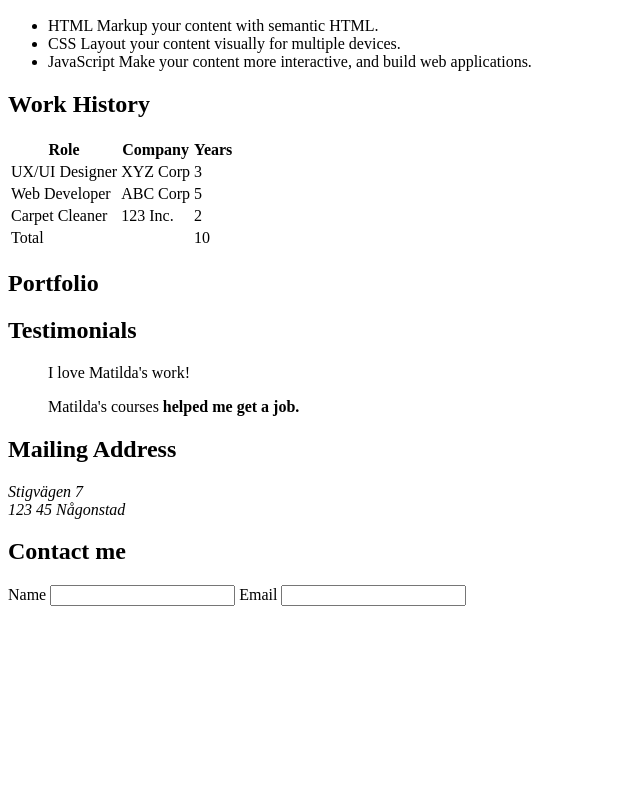
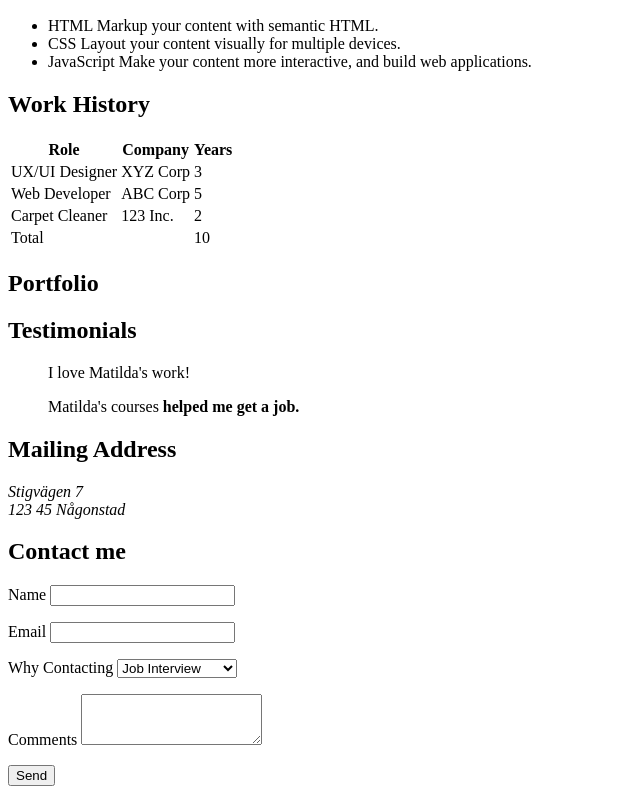
Before and after one commit to MatildaMared/understanding-html-and-css, a plain HTML site: page resume/index.html in a window 1280 px wide. Shown: the part 700-1494 px from the top of the page, without its empty margins (0-640 px from the left). Before the commit the page ends 1314 px from the top, so only its background shows below. Drawn offline with Linux system fonts and the light colour scheme.

Commit message:
add select and textarea input to form

```diff
--- a/resume/index.html
+++ b/resume/index.html
@@ -144,11 +144,27 @@
 
 			<section id="contact">
 				<h2>Contact me</h2>
-				<form action="dosomething.html">
-					<label for="name">Name</label>
-					<input type="text" id="name" name="name" />
-					<label for="email">Email</label>
-					<input type="email" id="email" name="email" />
+				<form action="dosomething.html" method="POST">
+					<p>
+						<label for="name">Name</label>
+						<input type="text" id="name" name="name" />
+					</p>
+					<p>
+						<label for="email">Email</label>
+						<input type="email" id="email" name="email" />
+					</p>
+					<p>
+						<label for "whycontacting">Why Contacting</label>
+						<select name="whycontacting">
+							<option value="jobinterview">Job Interview</option>
+							<option value="needcontractor">Need Contractor</option>
+						</select>
+					</p>
+					<p>
+						<label for="comments">Comments</label>
+						<textarea id="comments" name="comments" rows="3"></textarea>
+					</p>
+					<button type="submit">Send</button>
 				</form>
 			</section>
 		</main>
```
